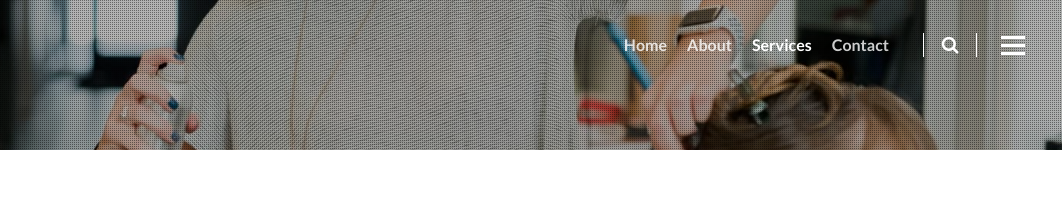
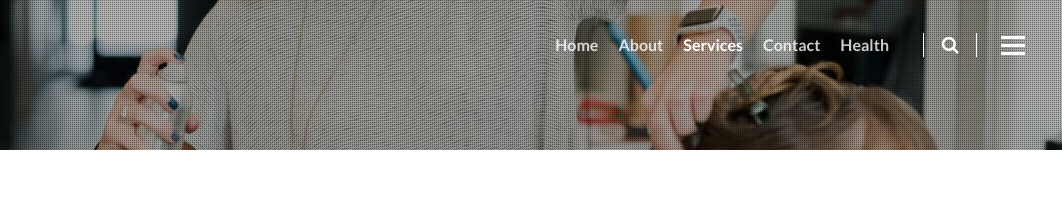
Before and after one commit to Balaji88808/project88, a plain HTML site: page services.html in a window 1280 px wide. Shown: the top 220 px of the page, 218-1280 px from the left. Drawn offline with nearby package versions, Linux system fonts and the light colour scheme; a web font is replaced by a local one.

Commit message:
Update services.html

```diff
--- a/services.html
+++ b/services.html
@@ -52,6 +52,8 @@
 
 						<li class="nav-item">
 							<a class="nav-link" href="contact.html">Contact</a>
+                                                 <li class="nav-item">
+							<a class="nav-link" href="healthbot.html">health</a>
 						</li>
 					</ul>
 					<!--/search-right-->
```
